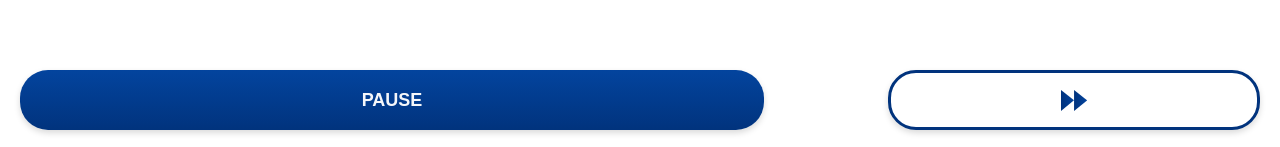
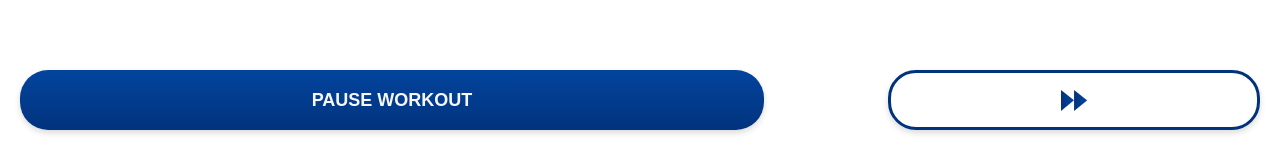
Before and after one commit to yazeedb/core-mixer, a React (Create React App) app: page / in a window 1280 px wide. Both pictures are taken after a click on the button "START WORKOUT". Shown: the part 650-797 px from the top of the page. Built offline with nearby package versions, Linux system fonts and the light colour scheme.

Commit message:
add actual skip logic

```diff
--- a/src/App.scss
+++ b/src/App.scss
@@ -158,6 +158,7 @@ button {
   height: 60px;
   border: none;
   box-shadow: var(--box-shadow-2);
+  text-transform: uppercase;
 
   &.button-primary {
     background: var(--primary-1);
--- a/src/App.tsx
+++ b/src/App.tsx
@@ -29,7 +29,7 @@ export const App = () => {
           isPaused={matches('workoutRunning.paused')}
           onPause={() => send('PAUSE')}
           onContinue={() => send('CONTINUE')}
-          onSkip={() => send('TIME_IS_UP')}
+          onSkip={() => send('SKIP')}
         />
       );
     }
@@ -39,7 +39,6 @@ export const App = () => {
     <>
       <nav>
         <h1 className="app-name">CoreMixer</h1>
-
         <img src={sunIcon} role="presentation" />
       </nav>
 
--- a/src/screens/Home.tsx
+++ b/src/screens/Home.tsx
@@ -61,7 +61,7 @@ export const Home = ({ workout, onStart, onShuffle }: HomeProps) => {
 
       <footer>
         <button className="start-workout button-primary" onClick={onStart}>
-          START WORKOUT
+          Start Workout
         </button>
         <button className="shuffle button-secondary" onClick={onShuffle}>
           <ShuffleIcon />
--- a/src/screens/WorkoutPage.tsx
+++ b/src/screens/WorkoutPage.tsx
@@ -52,7 +52,7 @@ export const WorkoutPage = ({
           className="start-workout button-primary"
           onClick={isPaused ? onContinue : onPause}
         >
-          {isPaused ? 'CONTINUE' : 'PAUSE'}
+          {isPaused ? 'Continue' : 'Pause workout'}
         </button>
 
         <button className="shuffle button-secondary" onClick={onSkip}>
--- a/src/workoutMachine.ts
+++ b/src/workoutMachine.ts
@@ -39,6 +39,19 @@ export const workoutMachine = Machine<MachineContext, any, any>(
       workoutRunning: {
         initial: 'introducingExercise',
         onDone: 'workoutComplete',
+        on: {
+          SKIP: [
+            {
+              target: 'workoutRunning.introducingExercise',
+              cond: 'hasExercisesLeft',
+              actions: 'setNextExercise'
+            },
+            {
+              target: 'workoutRunning.exerciseComplete',
+              cond: 'noExercisesLeft'
+            }
+          ]
+        },
         states: {
           introducingExercise: {
             invoke: {
@@ -66,17 +79,7 @@ export const workoutMachine = Machine<MachineContext, any, any>(
             }
           },
           paused: {
-            on: {
-              CONTINUE: 'running',
-              TIME_IS_UP: [
-                {
-                  target: 'introducingExercise',
-                  cond: 'hasExercisesLeft',
-                  actions: 'setNextExercise'
-                },
-                { target: 'exerciseComplete', cond: 'noExercisesLeft' }
-              ]
-            }
+            on: { CONTINUE: 'running' }
           },
           exerciseComplete: { type: 'final' }
         }
```
